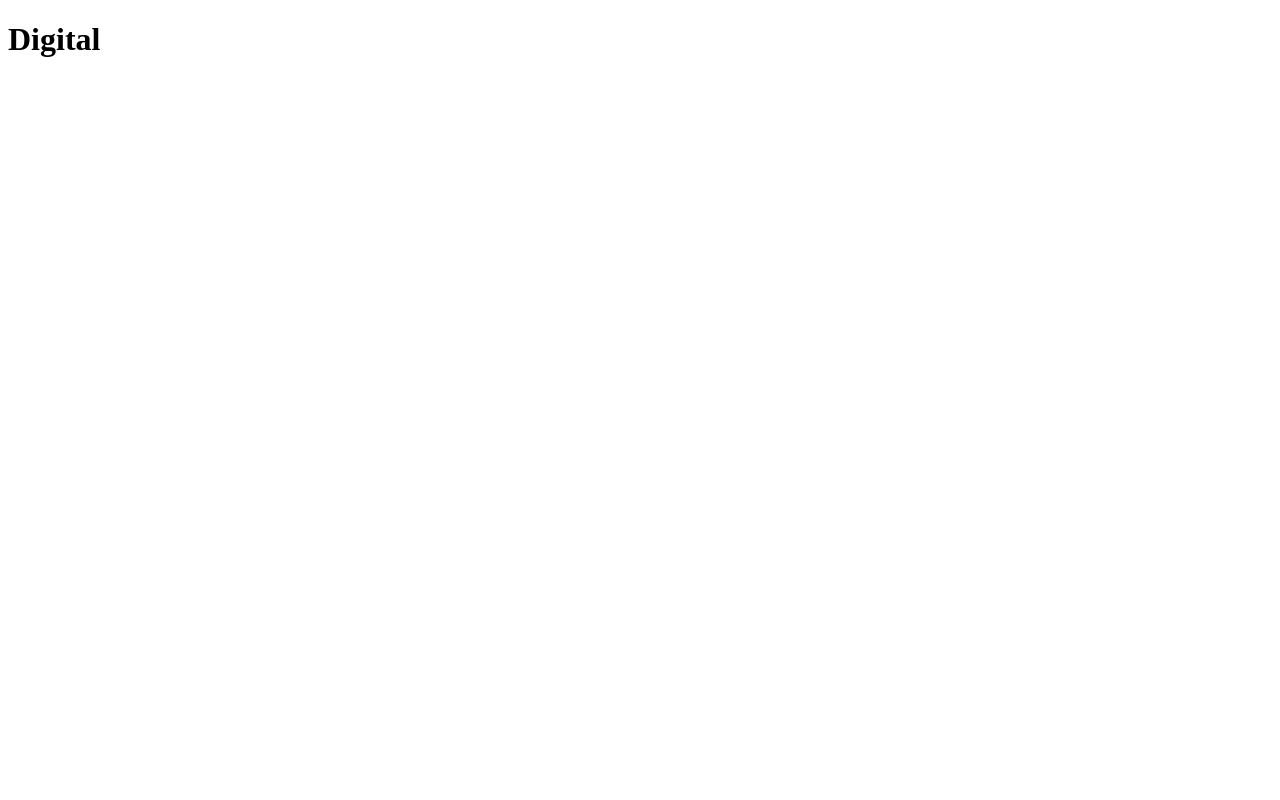
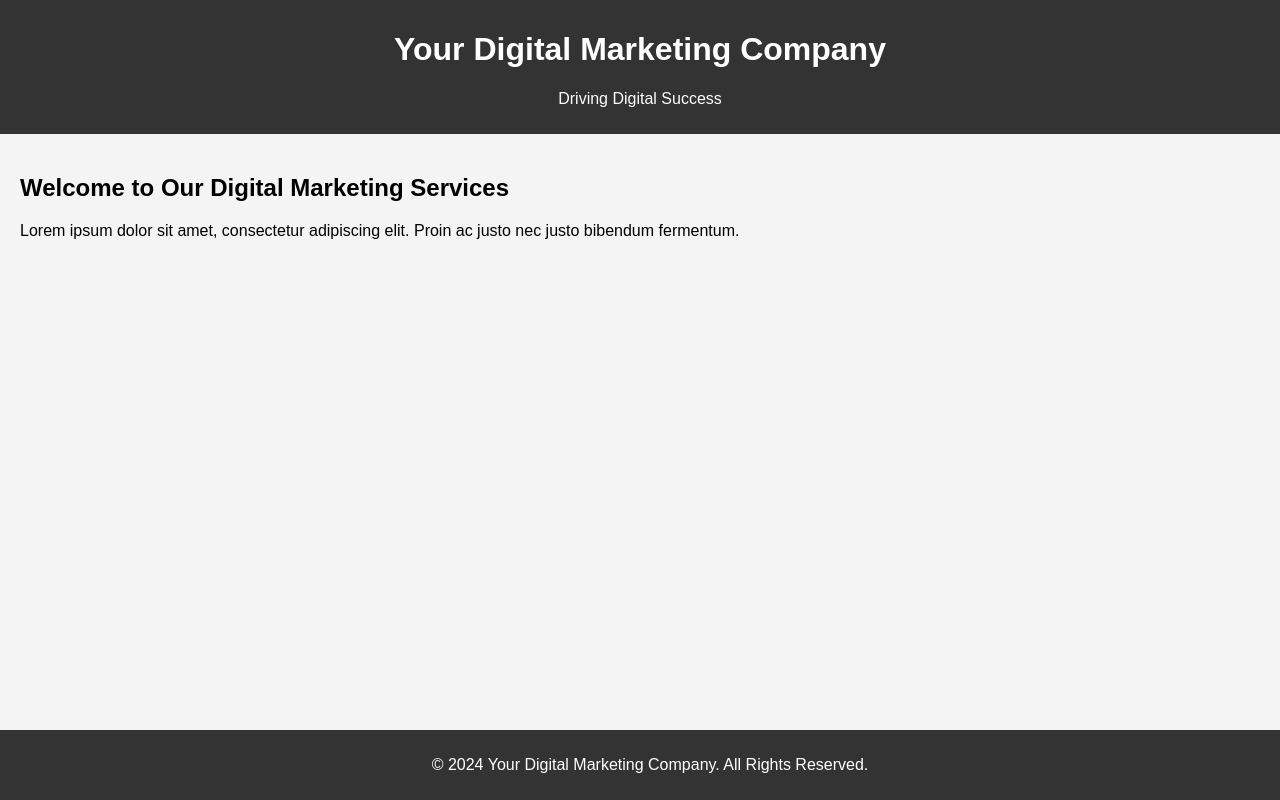
Before and after one commit to kumarbin/digital, a plain HTML site: page index.html in a window 1280 px wide. Drawn offline with Linux system fonts and the light colour scheme.

Commit message:
Update index.html

```diff
--- a/index.html
+++ b/index.html
@@ -1,8 +1,60 @@
 <!DOCTYPE html>
-<html>
+<html lang="en">
+
+<head>
+    <meta charset="UTF-8">
+    <meta name="viewport" content="width=device-width, initial-scale=1.0">
+    <title>Your Digital Marketing Company</title>
+    <link rel="stylesheet" href="styles.css"> <!-- Link to your stylesheet, if any -->
+    <style>
+        /* Add additional styles here if needed */
+        body {
+            font-family: Arial, sans-serif;
+            margin: 0;
+            padding: 0;
+            background-color: #f4f4f4;
+        }
+
+        header {
+            background-color: #333;
+            color: #fff;
+            padding: 10px;
+            text-align: center;
+        }
+
+        section {
+            padding: 20px;
+        }
+
+        footer {
+            background-color: #333;
+            color: #fff;
+            padding: 10px;
+            text-align: center;
+            position: fixed;
+            bottom: 0;
+            width: 100%;
+        }
+    </style>
+</head>
+
 <body>
 
-<h1>Digital</h1>
+    <header>
+        <h1>Your Digital Marketing Company</h1>
+        <p>Driving Digital Success</p>
+    </header>
+
+    <section>
+        <h2>Welcome to Our Digital Marketing Services</h2>
+        <p>Lorem ipsum dolor sit amet, consectetur adipiscing elit. Proin ac justo nec justo bibendum fermentum.</p>
+        <!-- Add more content as needed -->
+    </section>
+
+    <footer>
+        <p>&copy; 2024 Your Digital Marketing Company. All Rights Reserved.</p>
+    </footer>
 
 </body>
+
 </html>
```
